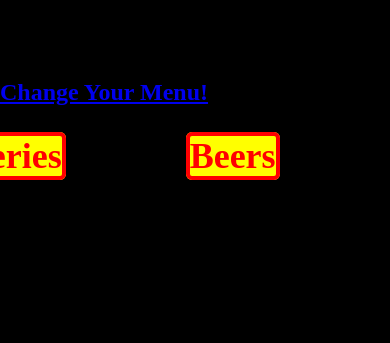
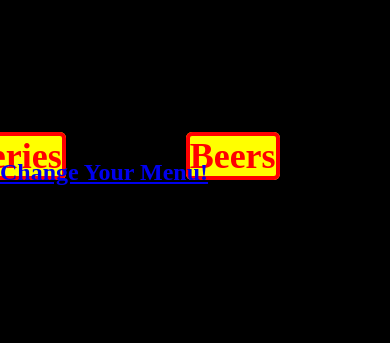
Before and after one commit to mdrisco4/breweries_django_be, a Django app: page /food/ in a window 390 px wide; the page is wider, and only the part inside the window is pictured. Shown: the part 501-844 px from the top of that part. Run offline with Django 3.2, Linux system fonts and the light colour scheme; data that the repository does not hold is empty; grey boxes are pictures that could not be loaded.

Commit message:
mosre styling changes.  need to figure out how to get CSS changes to kick in immediately so I can add responsiveness.  Also need to research how to send up changes to AWS directly so I do not have to go back and forth to my CLI AWS login to add these changes to deployed version manually

```diff
--- a/breweries/static/css/styles.css
+++ b/breweries/static/css/styles.css
@@ -242,8 +242,9 @@ body {
 }
 
 .beer-lists-container {
-  margin-top: 80px;
-  margin-left: 100px;
+  margin-top: 160px;
+  margin-left: auto;
+  margin-right: auto;
   margin-bottom: 50px;
   background: url("https://images.unsplash.com/photo-1559818454-1b46997bfe30?ixlib=rb-1.2.1&ixid=eyJhcHBfaWQiOjEyMDd9&auto=format&fit=crop&w=800&q=60") repeat-y;
 }
@@ -350,8 +351,9 @@ body {
 }
 
 .food-list-container {
-  margin-top: 80px;
-  margin-left: 100px;
+  margin-top: 160px;
+  margin-left: auto;
+  margin-right: auto;
   /* background: url("https://images.unsplash.com/photo-1549396399-8a3275bc6bf8?ixlib=rb-1.2.1&auto=format&fit=crop&w=800&q=60") repeat-y; */
   background: url("https://images.unsplash.com/photo-1533640924469-f04e06f8898d?ixlib=rb-1.2.1&ixid=eyJhcHBfaWQiOjEyMDd9&auto=format&fit=crop&w=700&q=60") repeat-y;
 }
```
